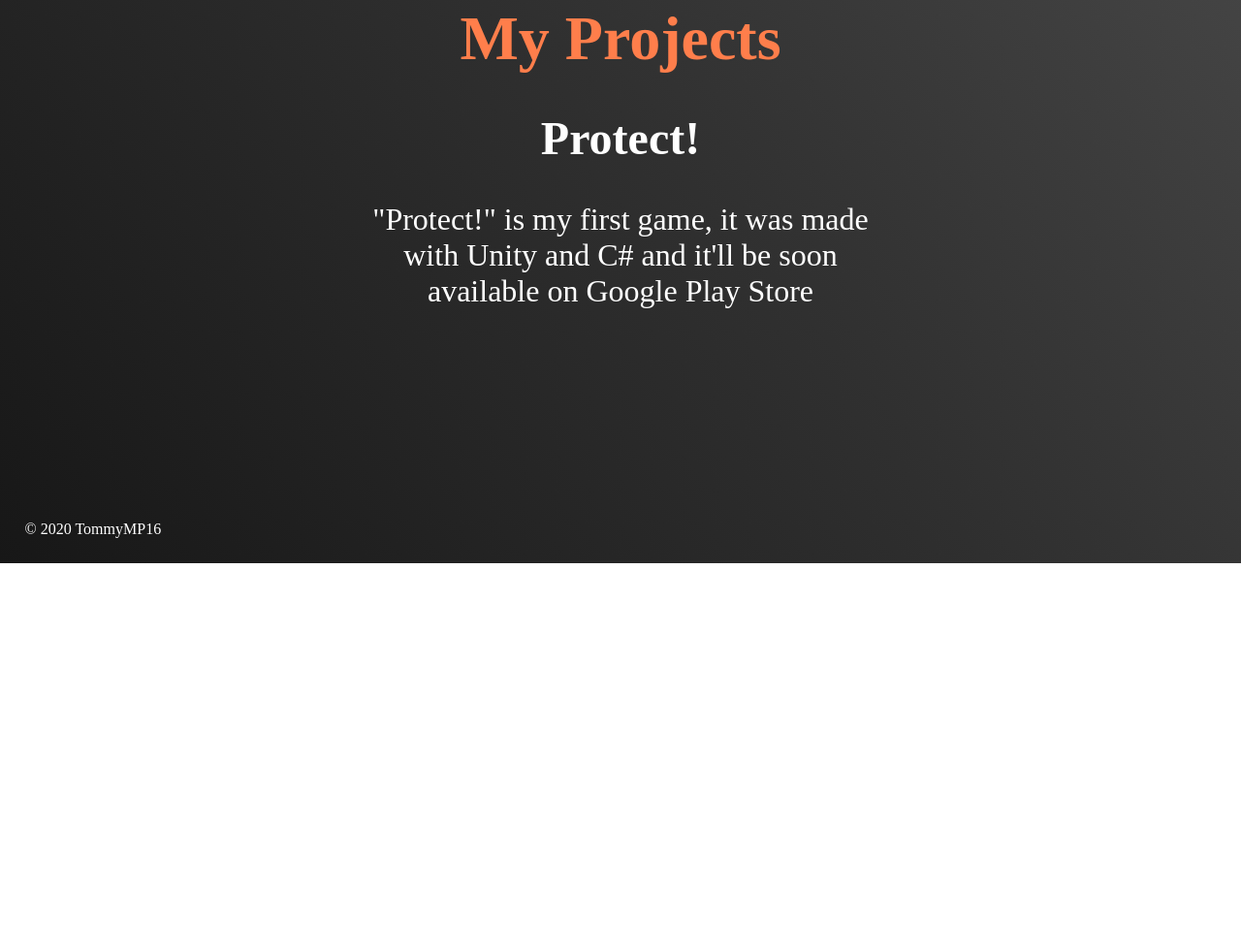
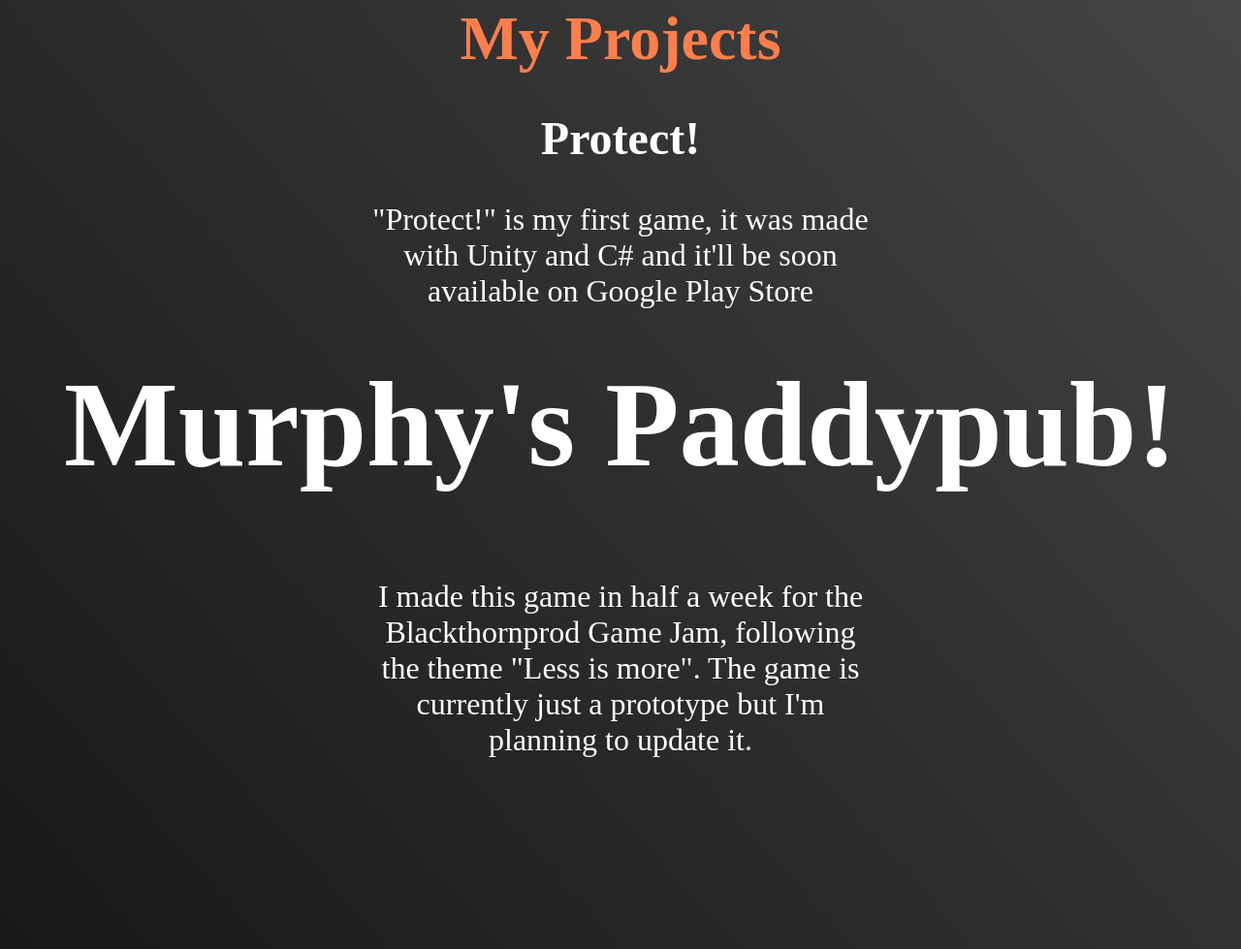
Before and after one commit to TommyMP/TommyMP.github.io, a plain HTML site: page projects.html in a window 1280 px wide. Shown: the part 311-1290 px from the top of the page at 97% size. Before the commit the page ends 892 px from the top, so only its background shows below. Drawn offline with Linux system fonts and the light colour scheme; a web font is replaced by a local one.

Commit message:
new game

```diff
--- a/projects.html
+++ b/projects.html
@@ -16,7 +16,9 @@
 		<ul>
             <li>
                 <h3>Protect!</h3>
-                <p>"Protect!" is my first game, it was made with Unity and C# and it'll be soon available on Google Play Store</p>
+				<p>"Protect!" is my first game, it was made with Unity and C# and it'll be soon available on Google Play Store</p>
+				<a href="https://tommymp16.itch.io/murphys-paddypub"><h3>Murphy's Paddypub!</h3></a>
+                <p>I made this game in half a week for the Blackthornprod Game Jam, following the theme "Less is more". The game is currently just a prototype but I'm planning to update it.</p>
             </li>
         </ul>
 	</div>
```
Also changed, not shown: index.html (+1 -1 lines).
